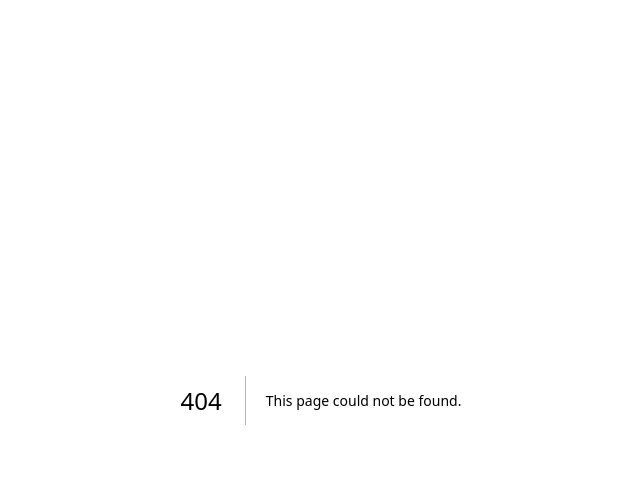
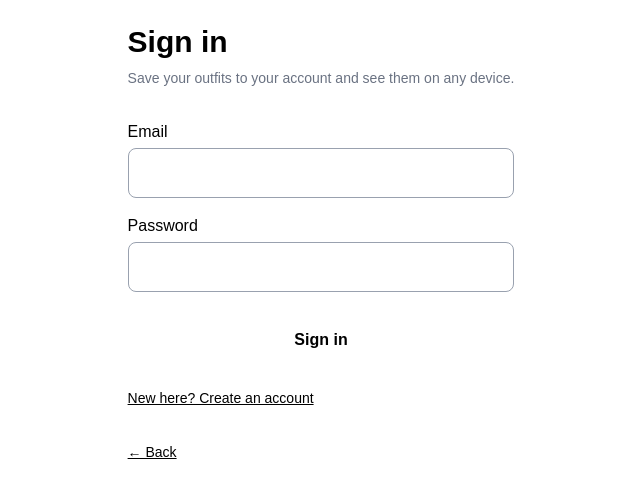
Before and after one commit to emmarhurd-pixel/vibe-check, a Next.js app: page /login in a window 1280 px wide. Before the commit this address had no page. Shown: the top 498 px of the page, without its empty margins (319-959 px from the left). Built offline with nearby package versions, Linux system fonts and the light colour scheme; no server answers.

Commit message:
Add optional accounts with Supabase

```diff
--- /dev/null
+++ b/app/login/page.tsx
@@ -0,0 +1,120 @@
+"use client";
+
+import { useState, type FormEvent } from "react";
+import { useRouter } from "next/navigation";
+import Link from "next/link";
+import { supabase } from "../supabase";
+import { countDeviceOutfits, moveDeviceOutfitsToAccount } from "../saved-outfits";
+
+const inputStyle = "rounded-lg border border-gray-400 bg-transparent p-3";
+
+export default function LoginPage() {
+  const router = useRouter();
+  const [mode, setMode] = useState<"signin" | "signup">("signin");
+  const [email, setEmail] = useState("");
+  const [password, setPassword] = useState("");
+  const [message, setMessage] = useState("");
+  const [busy, setBusy] = useState(false);
+
+  async function handleSubmit(e: FormEvent<HTMLFormElement>) {
+    e.preventDefault();
+    setBusy(true);
+    setMessage("");
+
+    const { data, error } =
+      mode === "signin"
+        ? await supabase.auth.signInWithPassword({ email, password })
+        : await supabase.auth.signUp({ email, password });
+
+    if (error) {
+      setMessage(error.message);
+      setBusy(false);
+      return;
+    }
+
+    if (!data.session) {
+      setMessage("Check your email to confirm your account, then sign in.");
+      setMode("signin");
+      setBusy(false);
+      return;
+    }
+
+    const count = countDeviceOutfits();
+    if (
+      count > 0 &&
+      window.confirm(
+        `Move the ${count} outfit${count === 1 ? "" : "s"} saved on this device into your account?`
+      )
+    ) {
+      try {
+        await moveDeviceOutfitsToAccount();
+      } catch (moveError) {
+        console.error(moveError);
+        window.alert("Some outfits couldn't be moved. They're still saved on this device.");
+      }
+    }
+
+    router.push("/outfits");
+  }
+
+  return (
+    <main className="mx-auto max-w-md p-6">
+      <h1 className="text-3xl font-bold">
+        {mode === "signin" ? "Sign in" : "Create an account"}
+      </h1>
+      <p className="mt-2 text-sm text-gray-500">
+        Save your outfits to your account and see them on any device.
+      </p>
+
+      <form onSubmit={handleSubmit} className="mt-8 flex flex-col gap-4">
+        <label className="flex flex-col gap-1">
+          <span className="font-medium">Email</span>
+          <input
+            type="email"
+            required
+            value={email}
+            onChange={(e) => setEmail(e.target.value)}
+            className={inputStyle}
+          />
+        </label>
+
+        <label className="flex flex-col gap-1">
+          <span className="font-medium">Password</span>
+          <input
+            type="password"
+            required
+            minLength={6}
+            value={password}
+            onChange={(e) => setPassword(e.target.value)}
+            className={inputStyle}
+          />
+        </label>
+
+        {message && <p className="text-sm text-red-500">{message}</p>}
+
+        <button
+          type="submit"
+          disabled={busy}
+          className="mt-2 rounded-lg bg-foreground p-3 font-semibold text-background disabled:opacity-50"
+        >
+          {busy ? "One sec..." : mode === "signin" ? "Sign in" : "Create account"}
+        </button>
+      </form>
+
+      <button
+        type="button"
+        onClick={() => {
+          setMode(mode === "signin" ? "signup" : "signin");
+          setMessage("");
+        }}
+        className="mt-6 text-sm underline"
+      >
+        {mode === "signin" ? "New here? Create an account" : "Already have an account? Sign in"}
+      </button>
+
+      <Link href="/" className="mt-8 block text-sm underline">
+        ← Back
+      </Link>
+    </main>
+  );
+}
--- a/app/outfits/page.tsx
+++ b/app/outfits/page.tsx
@@ -2,25 +2,55 @@
 
 import { useEffect, useState } from "react";
 import Link from "next/link";
+import { supabase } from "../supabase";
 import { deleteOutfit, getOutfits, type SavedOutfit } from "../saved-outfits";
-
 
 export default function OutfitsPage() {
   const [outfits, setOutfits] = useState<SavedOutfit[] | null>(null);
+  const [email, setEmail] = useState<string | null>(null);
 
   useEffect(() => {
+    supabase.auth.getSession().then(({ data }) => {
+      setEmail(data.session?.user.email ?? null);
+    });
     getOutfits().then(setOutfits);
   }, []);
 
   async function handleDelete(id: string) {
-    await deleteOutfit(id);
+    try {
+      await deleteOutfit(id);
+      setOutfits(await getOutfits());
+    } catch (error) {
+      console.error(error);
+      window.alert("Couldn't delete that outfit. Please try again.");
+    }
+  }
+
+  async function handleSignOut() {
+    await supabase.auth.signOut();
+    setEmail(null);
     setOutfits(await getOutfits());
   }
 
   return (
     <main className="mx-auto max-w-md p-6">
       <h1 className="text-3xl font-bold">My outfits</h1>
-      <p className="mt-2 text-sm text-gray-500">Saved on this device.</p>
+
+      {email ? (
+        <p className="mt-2 text-sm text-gray-500">
+          Saved to your account ({email}) ·{" "}
+          <button type="button" onClick={handleSignOut} className="underline">
+            Sign out
+          </button>
+        </p>
+      ) : (
+        <p className="mt-2 text-sm text-gray-500">
+          Saved on this device ·{" "}
+          <Link href="/login" className="underline">
+            Sign in to save across devices
+          </Link>
+        </p>
+      )}
 
       {outfits === null ? (
         <p className="mt-8">Loading...</p>
--- a/app/saved-outfits.ts
+++ b/app/saved-outfits.ts
@@ -1,4 +1,5 @@
 import type { Piece } from "./themes";
+import { supabase } from "./supabase";
 
 export type SavedOutfit = {
   id: string;
@@ -12,6 +13,23 @@ export type SavedOutfit = {
   text: string;
   pieces: Piece[];
 };
+
+type NewOutfit = Omit<SavedOutfit, "id" | "savedAt">;
+
+type OutfitRow = {
+  id: string;
+  saved_at: string;
+  event_name: string;
+  event_type: string | null;
+  date: string | null;
+  city: string | null;
+  accent: string | null;
+  background: string | null;
+  text_color: string | null;
+  pieces: Piece[];
+};
+
+// ---------- Device storage ----------
 
 const STORAGE_KEY = "saved-outfits";
 
@@ -36,18 +54,90 @@ function makeId() {
   return Date.now().toString(36) + Math.random().toString(36).slice(2);
 }
 
-export async function getOutfits(): Promise<SavedOutfit[]> {
-  return readDevice();
+// ---------- Account storage ----------
+
+async function currentUserId(): Promise<string | null> {
+  const { data } = await supabase.auth.getSession();
+  return data.session?.user.id ?? null;
 }
 
-export async function saveOutfit(
-  outfit: Omit<SavedOutfit, "id" | "savedAt">
-): Promise<SavedOutfit> {
-  const saved: SavedOutfit = { ...outfit, id: makeId(), savedAt: new Date().toISOString() };
-  writeDevice([saved, ...readDevice()]);
-  return saved;
+function toRow(outfit: NewOutfit) {
+  return {
+    event_name: outfit.eventName,
+    event_type: outfit.eventType,
+    date: outfit.date,
+    city: outfit.city,
+    accent: outfit.accent,
+    background: outfit.background,
+    text_color: outfit.text,
+    pieces: outfit.pieces,
+  };
+}
+
+function fromRow(row: OutfitRow): SavedOutfit {
+  return {
+    id: row.id,
+    savedAt: row.saved_at,
+    eventName: row.event_name,
+    eventType: row.event_type ?? "",
+    date: row.date ?? "",
+    city: row.city ?? "",
+    accent: row.accent ?? "#000000",
+    background: row.background ?? "#FFFFFF",
+    text: row.text_color ?? "#000000",
+    pieces: row.pieces ?? [],
+  };
+}
+
+// ---------- What the rest of the app uses ----------
+
+export async function getOutfits(): Promise<SavedOutfit[]> {
+  if (!(await currentUserId())) return readDevice();
+
+  const { data, error } = await supabase
+    .from("outfits")
+    .select("*")
+    .order("saved_at", { ascending: false });
+
+  if (error) {
+    console.error("Could not load outfits:", error.message);
+    return [];
+  }
+  return (data as OutfitRow[]).map(fromRow);
+}
+
+export async function saveOutfit(outfit: NewOutfit): Promise<void> {
+  if (!(await currentUserId())) {
+    const saved: SavedOutfit = { ...outfit, id: makeId(), savedAt: new Date().toISOString() };
+    writeDevice([saved, ...readDevice()]);
+    return;
+  }
+
+  const { error } = await supabase.from("outfits").insert(toRow(outfit));
+  if (error) throw new Error(error.message);
 }
 
 export async function deleteOutfit(id: string): Promise<void> {
-  writeDevice(readDevice().filter((outfit) => outfit.id !== id));
+  if (!(await currentUserId())) {
+    writeDevice(readDevice().filter((outfit) => outfit.id !== id));
+    return;
+  }
+
+  const { error } = await supabase.from("outfits").delete().eq("id", id);
+  if (error) throw new Error(error.message);
 }
+
+export function countDeviceOutfits(): number {
+  return readDevice().length;
+}
+
+export async function moveDeviceOutfitsToAccount(): Promise<void> {
+  const deviceOutfits = readDevice();
+  if (deviceOutfits.length === 0) return;
+
+  const rows = deviceOutfits.map((outfit) => ({ ...toRow(outfit), saved_at: outfit.savedAt }));
+  const { error } = await supabase.from("outfits").insert(rows);
+  if (error) throw new Error(error.message);
+
+  writeDevice([]);
+}
--- /dev/null
+++ b/app/supabase.ts
@@ -0,0 +1,6 @@
+import { createClient } from "@supabase/supabase-js";
+
+export const supabase = createClient(
+  process.env.NEXT_PUBLIC_SUPABASE_URL!,
+  process.env.NEXT_PUBLIC_SUPABASE_PUBLISHABLE_KEY!
+);
--- a/package.json
+++ b/package.json
@@ -10,6 +10,7 @@
   },
   "dependencies": {
     "@google/genai": "^2.31.0",
+    "@supabase/supabase-js": "^2.118.0",
     "next": "16.4.3",
     "react": "19.3.0",
     "react-dom": "19.3.0"
```
Also changed, not shown: 1 other file (tests, documents, lock files or other folders).
